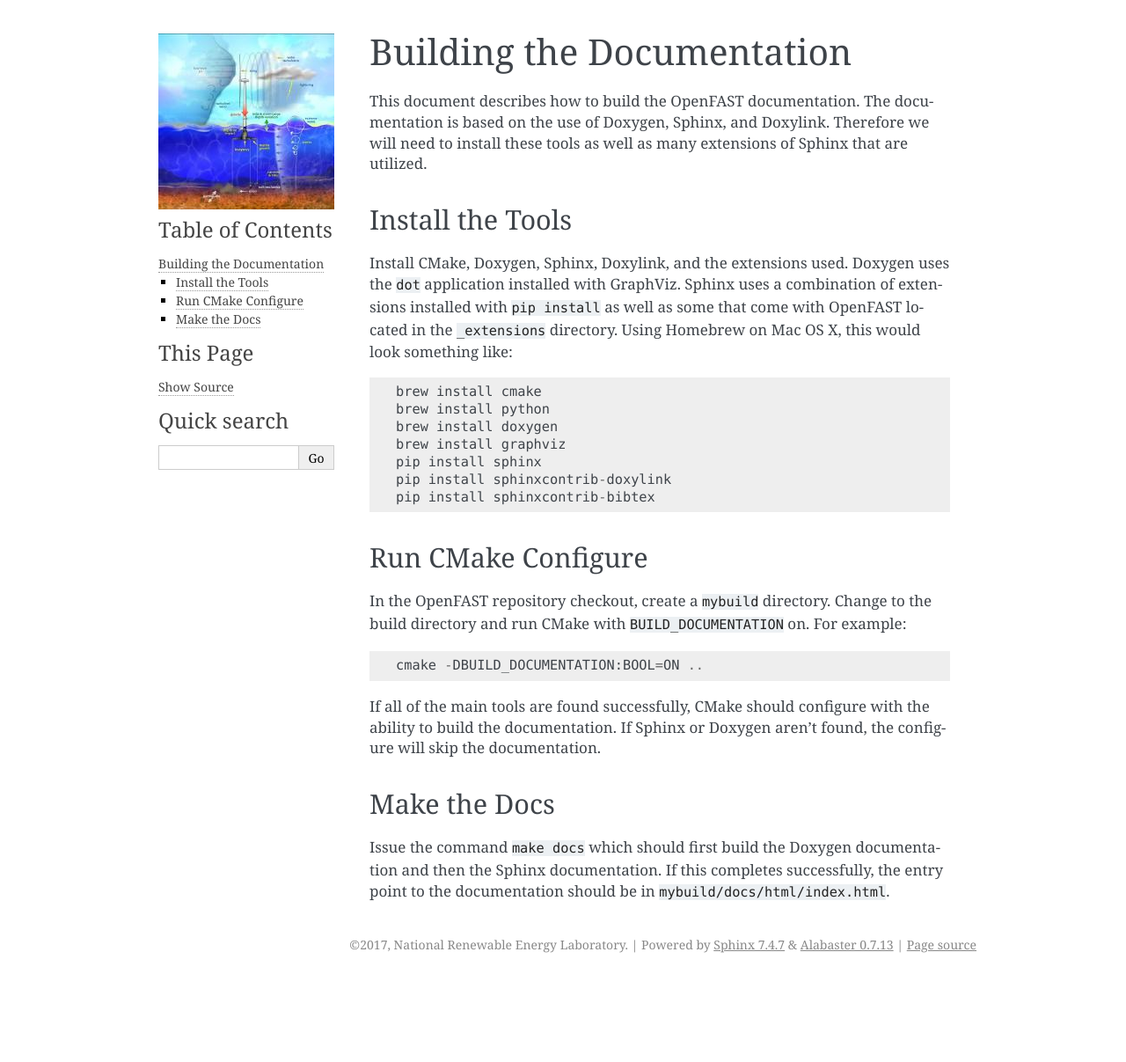
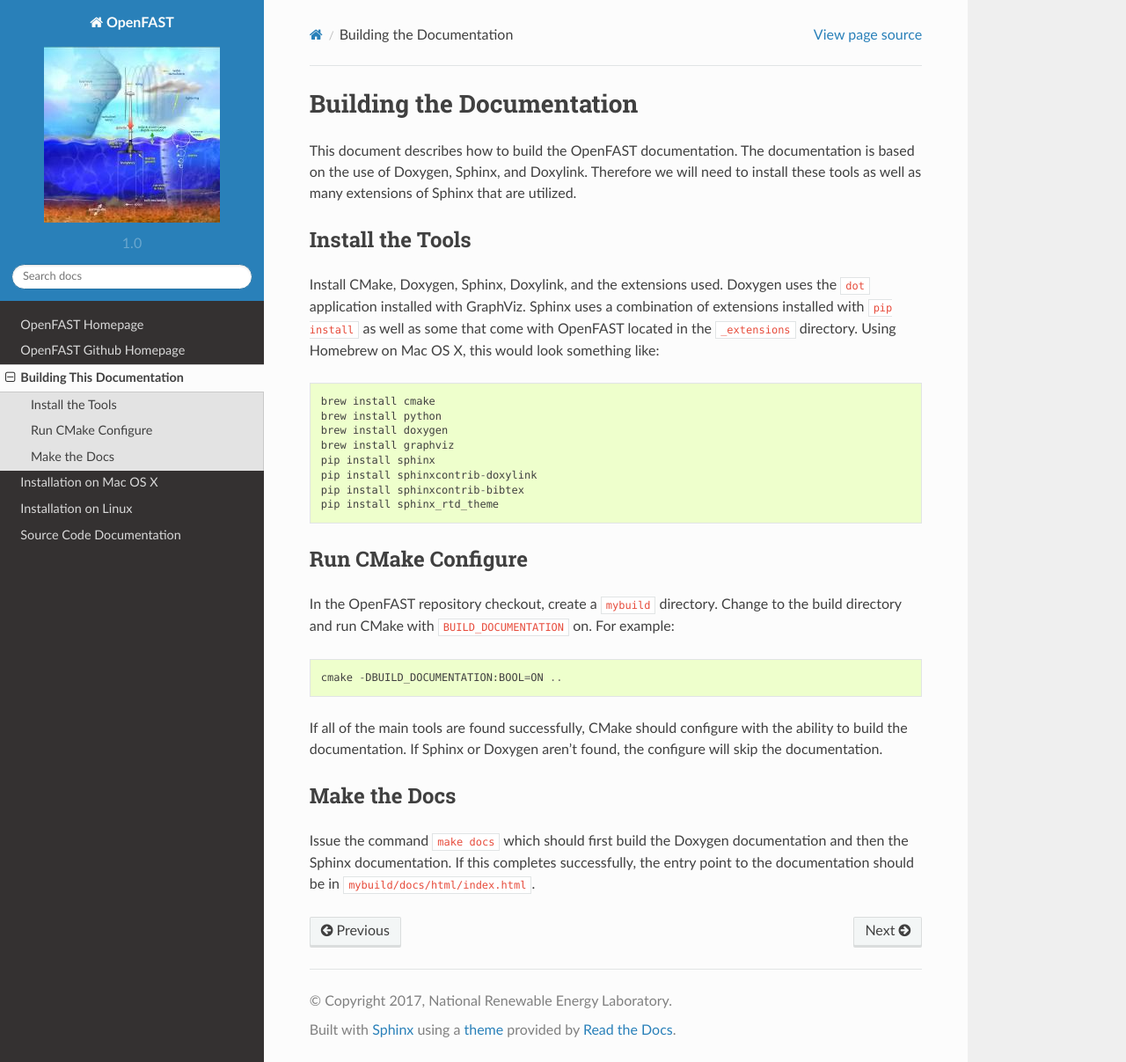
Before and after one commit to OpenFAST/openfast, a Sphinx documentation site: the page built from docs/source/build_doc.rst, in a window 1280 px wide and 1207 px high. Shown: the whole window at 88% size. Built offline with Sphinx 7.4.7 and the Read the Docs theme 2.0.0, drawn with Linux system fonts in a browser that asks for light colours.

Commit message:
Using the readthedocs theme for locally built documentation.

```diff
--- a/docs/conf.py
+++ b/docs/conf.py
@@ -147,7 +147,7 @@ todo_include_todos = False
 # The theme to use for HTML and HTML Help pages.  See the documentation for
 # a list of builtin themes.
 #
-# html_theme = 'bizstyle'
+html_theme = 'sphinx_rtd_theme'
 html_logo = 'openfastlogo.jpg'
 
 # Theme options are theme-specific and customize the look and feel of a theme
--- a/docs/source/build_doc.rst
+++ b/docs/source/build_doc.rst
@@ -26,6 +26,7 @@ this would look something like:
   pip install sphinx
   pip install sphinxcontrib-doxylink
   pip install sphinxcontrib-bibtex
+  pip install sphinx_rtd_theme
 
 Run CMake Configure
 -------------------
```
